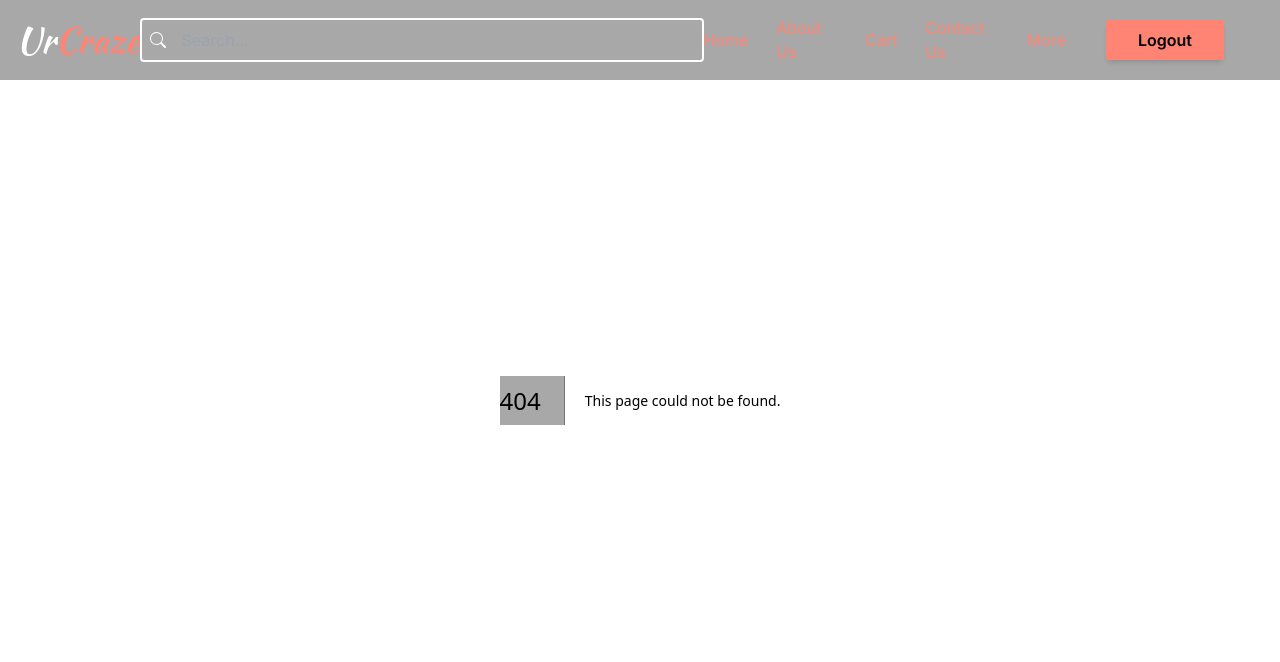
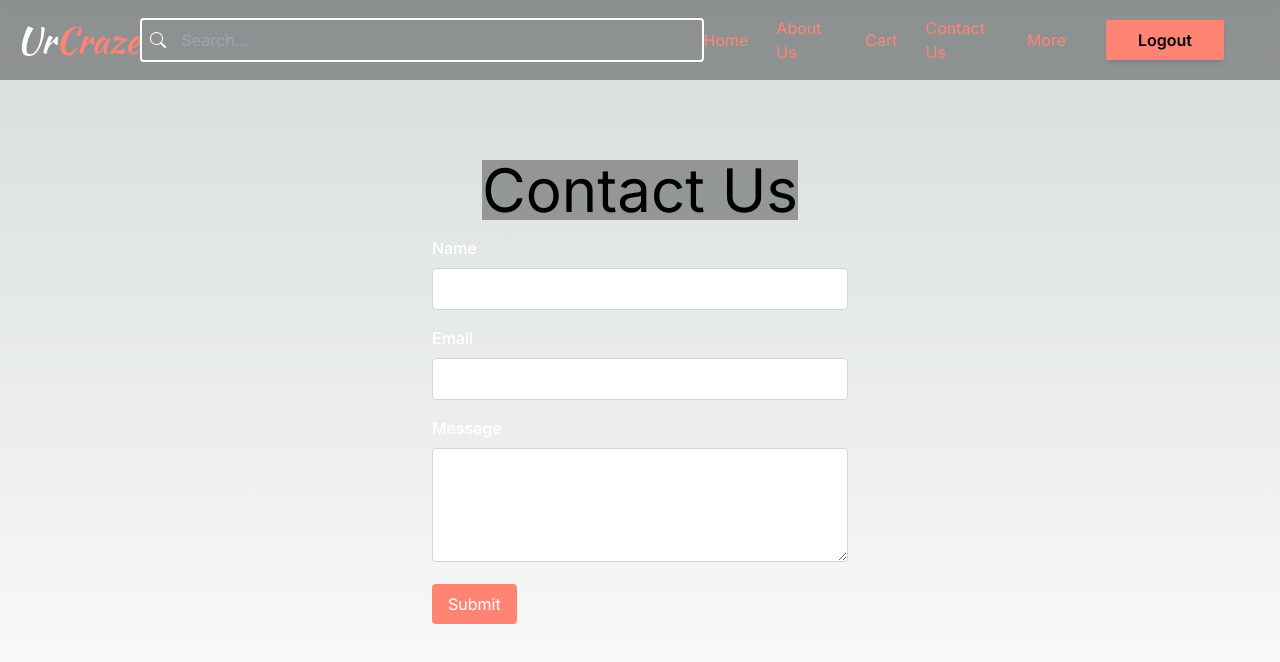
Before and after one commit to dsrathore1/UrCraze-Ecom-App, a Next.js app: page /contactUs in a window 1280 px wide. Before the commit this address had no page. Shown: the top 662 px of the page. Built offline with nearby package versions, Linux system fonts and the light colour scheme.

Commit message:
Frontend almost done

```diff
--- a/app/Components/Navbar.jsx
+++ b/app/Components/Navbar.jsx
@@ -64,7 +64,7 @@ const Navbar = () => {
                     <Link href="/cart">
                         <p className="text-amber hover:text-lightAmber">Cart</p>
                     </Link>
-                    <Link href="#">
+                    <Link href="/contactUs">
                         <p className="text-amber cursor-pointer hover:text-lightAmber">Contact Us</p>
                     </Link>
 
--- /dev/null
+++ b/app/contactUs/page.jsx
@@ -0,0 +1,77 @@
+"use client"
+
+import { useState } from 'react';
+
+const ContactForm = () => {
+    const [name, setName] = useState('');
+    const [email, setEmail] = useState('');
+    const [message, setMessage] = useState('');
+
+    const handleSubmit = (e) => {
+        e.preventDefault();
+        // Add your form submission logic here
+        console.log('Form submitted:', { name, email, message });
+        // You can send the form data to your server or API endpoint
+    };
+
+    return (
+        <div className='w-full h-screen flex flex-col justify-center items-center'>
+            <h1 className='text-6xl'>Contact Us</h1>
+            <form onSubmit={handleSubmit} className="max-w-md mx-auto w-full p-4">
+                <div className="mb-4">
+                    <label htmlFor="name" className="block text-white text-md font-medium mb-2">
+                        Name
+                    </label>
+                    <input
+                        type="text"
+                        id="name"
+                        name="name"
+                        value={name}
+                        onChange={(e) => setName(e.target.value)}
+                        className="w-full p-2 border text-black border-gray-300 outline-none rounded"
+                        required
+                    />
+                </div>
+
+                <div className="mb-4 text-black">
+                    <label htmlFor="email" className="block text-white text-md font-medium mb-2">
+                        Email
+                    </label>
+                    <input
+                        type="email"
+                        id="email"
+                        name="email"
+                        value={email}
+                        onChange={(e) => setEmail(e.target.value)}
+                        className="w-full p-2 border border-gray-300 outline-none rounded"
+                        required
+                    />
+                </div>
+
+                <div className="mb-4 text-black">
+                    <label htmlFor="message" className="block text-white text-md font-medium mb-2">
+                        Message
+                    </label>
+                    <textarea
+                        id="message"
+                        name="message"
+                        value={message}
+                        onChange={(e) => setMessage(e.target.value)}
+                        className="w-full p-2 border outline-none border-gray-300 rounded"
+                        rows="4"
+                        required
+                    ></textarea>
+                </div>
+
+                <button
+                    type="submit"
+                    className="bg-amber text-white py-2 px-4 rounded hover:bg-darkAmber transition"
+                >
+                    Submit
+                </button>
+            </form>
+        </div>
+    );
+};
+
+export default ContactForm;
--- a/app/page.js
+++ b/app/page.js
@@ -1,5 +1,5 @@
 import React from 'react'
-import Home from './Home/page'
+import Home from './Home/page.jsx'
 
 const Main = () => {
     return (
```
Also changed, not shown: app/Home/page.jsx (renamed from app/Home/page.js).
